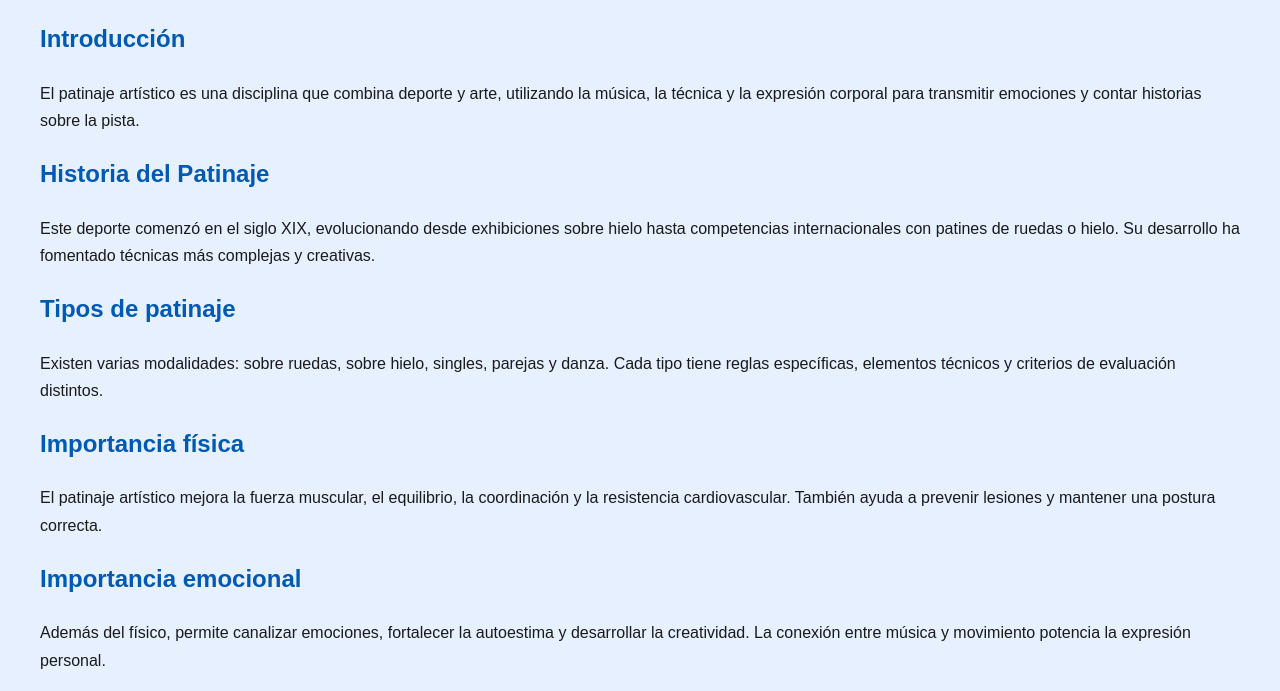
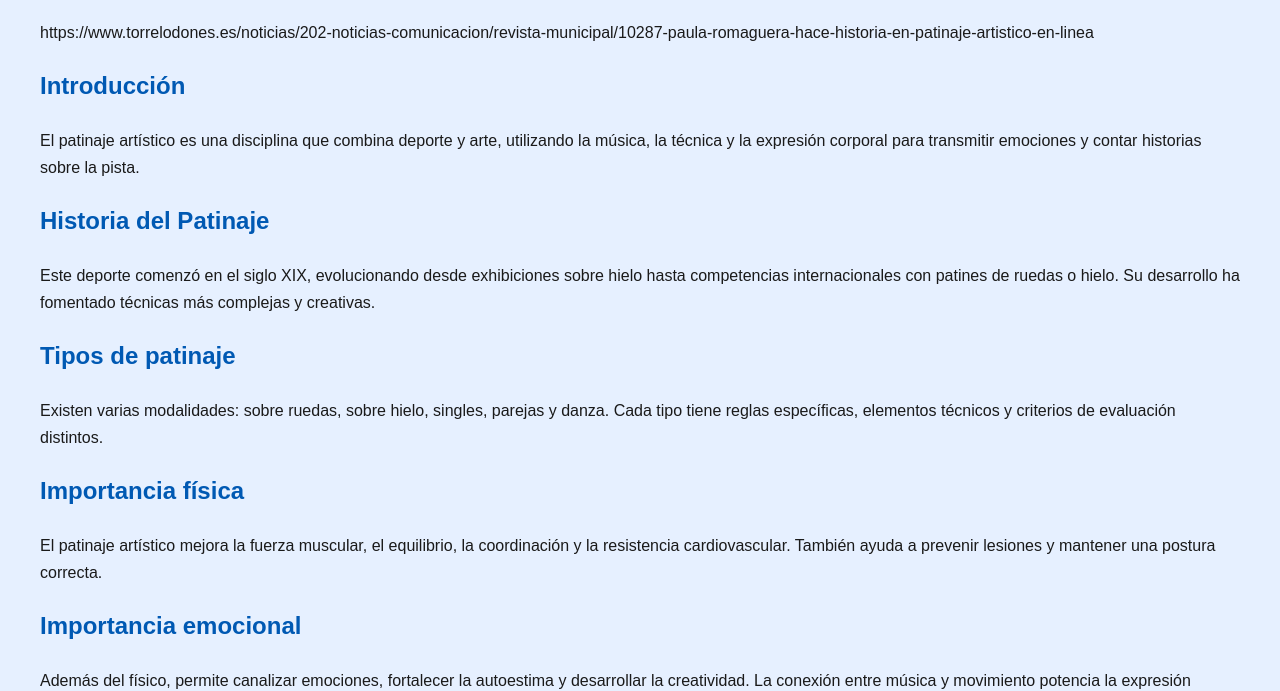
Before and after one commit to holanose16712/legendary-succotash, a plain HTML site: page index.html in a window 1280 px wide. Shown: the part 97-788 px from the top of the page. Drawn offline with Linux system fonts and the light colour scheme.

Commit message:
Update index.html

```diff
--- a/index.html
+++ b/index.html
@@ -13,6 +13,10 @@
 <body>
 
 <h1>El Patinaje Artístico</h1>
+https://www.torrelodones.es/noticias/202-noticias-comunicacion/revista-municipal/10287-paula-romaguera-hace-historia-en-patinaje-artistico-en-linea
+
+
+
 
 <h2>Introducción</h2>
 <p>El patinaje artístico es una disciplina que combina deporte y arte, utilizando la música, la técnica y la expresión corporal para transmitir emociones y contar historias sobre la pista.</p>
```
